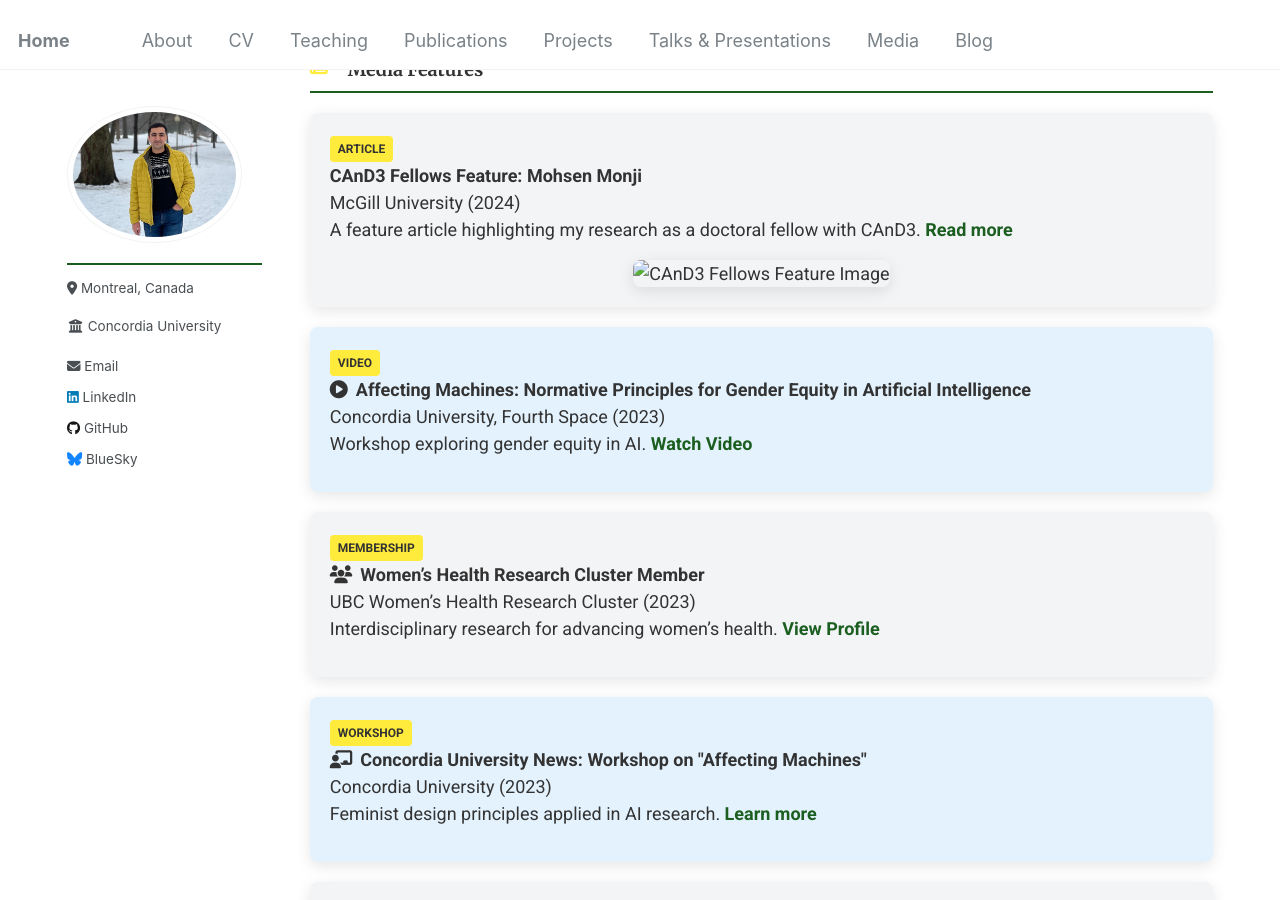
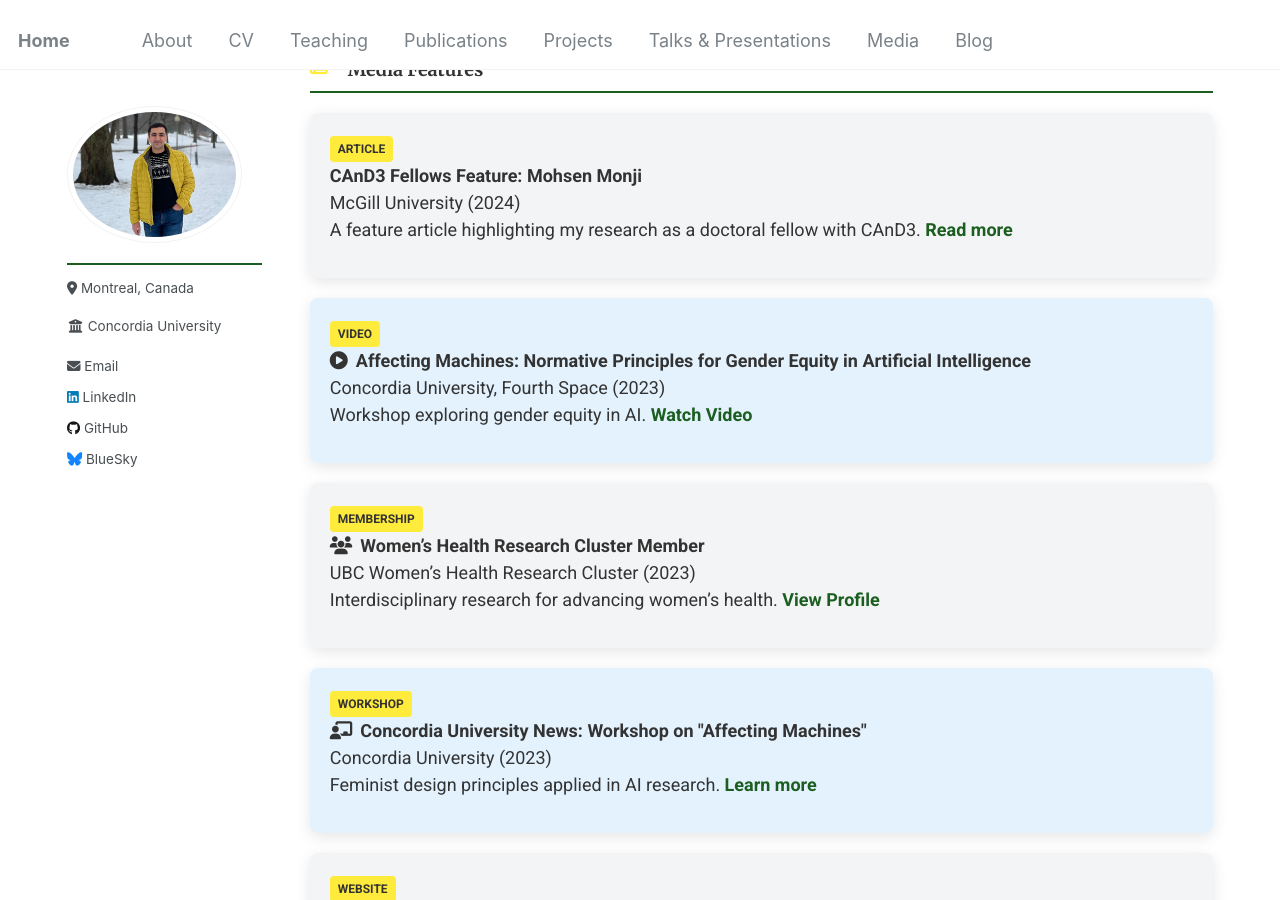
Before and after one commit to Mohsnmonji/mohsnmonji.github.io, a Jekyll site: the page built from _pages/media.md, in a window 1280 px wide and 900 px high, scrolled down 352 px. Built offline with Jekyll 4.4.1, drawn with Linux system fonts in a browser that asks for light colours.

Commit message:
Update media.md

```diff
--- a/_pages/media.md
+++ b/_pages/media.md
@@ -124,22 +124,18 @@ author_profile: true
 <div class="media-section">
   <h3><i class="fas fa-newspaper icon"></i> Media Features</h3>
 
-  <!-- Card 1 with Image -->
-<div class="media-card">
-  <span class="tag">Article</span>
-  <ul>
-    <li>
-      <strong>CAnD3 Fellows Feature: Mohsen Monji</strong> <br>
-      <span>McGill University (2024)</span><br>
-      A feature article highlighting my research as a doctoral fellow with CAnD3.
-      <a href="https://www.mcgill.ca/cand3/article/fellows-feature-mohsen-monji-and-galiba-zahid" target="_blank">Read more</a>
-    </li>
-  </ul>
-  <!-- Image -->
-  <div style="margin-top: 15px; text-align: center;">
-    <img src="images/CAnD3.PNG" alt="CAnD3 Fellows Feature Image" style="width: 100%; max-width: 300px; border-radius: 8px; box-shadow: 0px 4px 15px rgba(0, 0, 0, 0.1);">
+  <!-- Card 1 -->
+  <div class="media-card">
+    <span class="tag">Article</span>
+    <ul>
+      <li>
+        <strong>CAnD3 Fellows Feature: Mohsen Monji</strong> <br>
+        <span>McGill University (2024)</span><br>
+        A feature article highlighting my research as a doctoral fellow with CAnD3.
+        <a href="https://www.mcgill.ca/cand3/article/fellows-feature-mohsen-monji-and-galiba-zahid" target="_blank">Read more</a>
+      </li>
+    </ul>
   </div>
-</div>
 
 
   <!-- Card 2 -->
```
